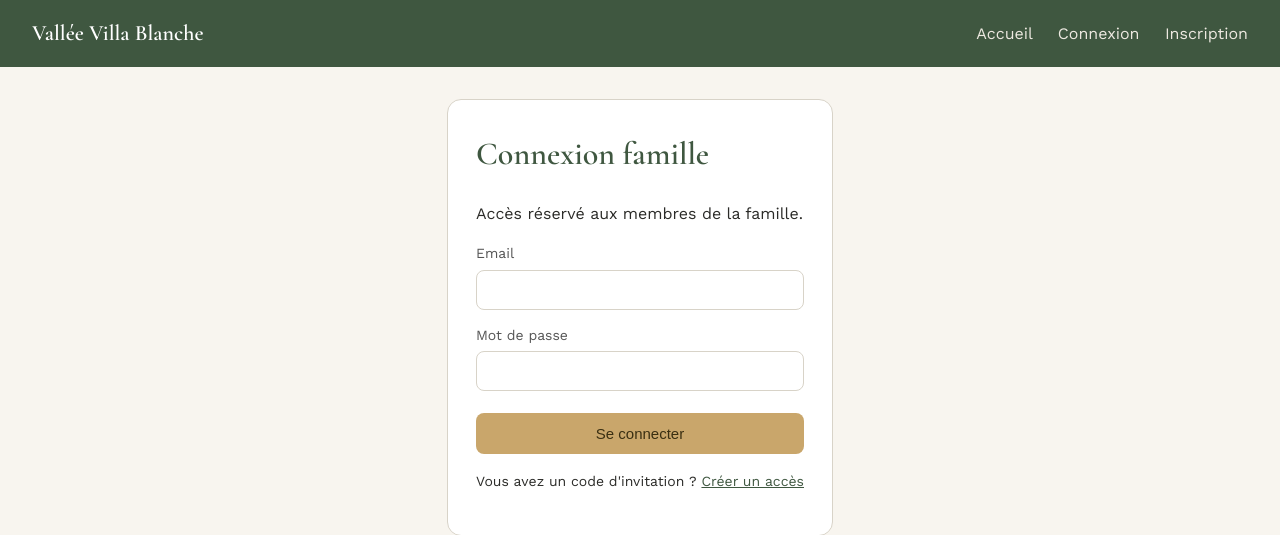
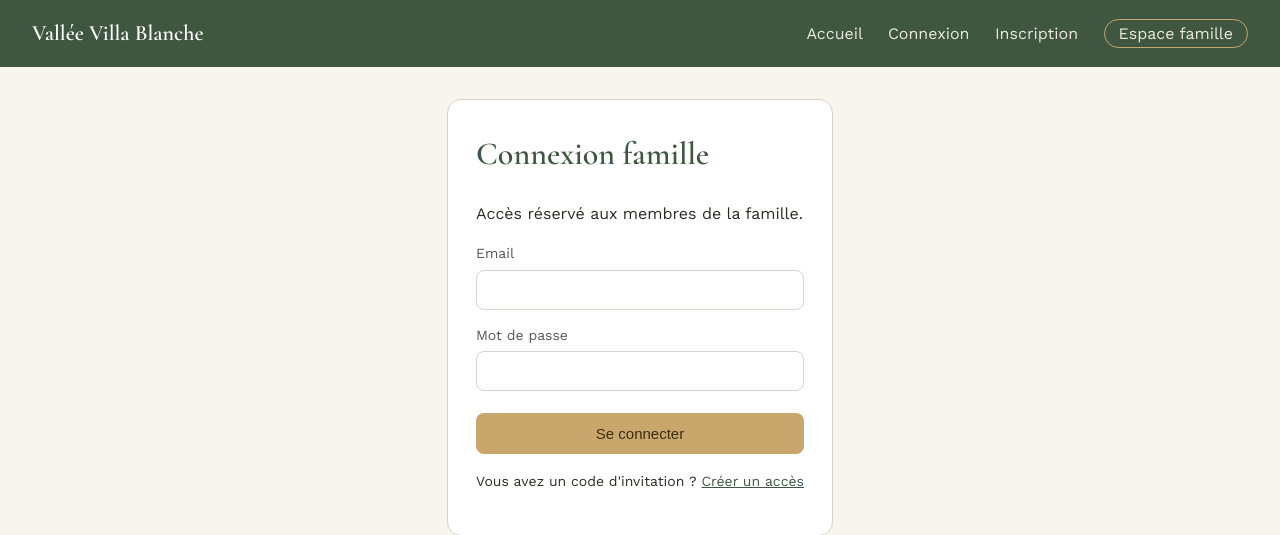
Before and after one commit to ValToh11/vallee-villa-blanche, a PHP site: page /connexion-famille.php in a window 1280 px wide. Shown: the top 535 px of the page. Run offline with PHP 8.4, Linux system fonts and the light colour scheme.

Commit message:
Ajout d'un acces Espace famille dans le menu pour les visiteurs

```diff
--- a/css/style.css
+++ b/css/style.css
@@ -108,6 +108,11 @@ main {
   font-size: 18px;
   color: var(--vert-sauge);
   margin: 0 0 24px;
+}
+.entete .lien-famille{
+  border:1px solid var(--or-sable);
+  border-radius:20px;
+  padding:4px 14px;
 }
 
 /* --- Villa vedette (accueil public) --- */
--- a/includes/header.php
+++ b/includes/header.php
@@ -27,6 +27,7 @@
       <?php else: ?>
         <a href="connexion.php">Connexion</a>
         <a href="inscription.php">Inscription</a>
+        <a href="connexion-famille.php" class="lien-famille">Espace famille</a>
       <?php endif; ?>
     </nav>
   </header>
```
